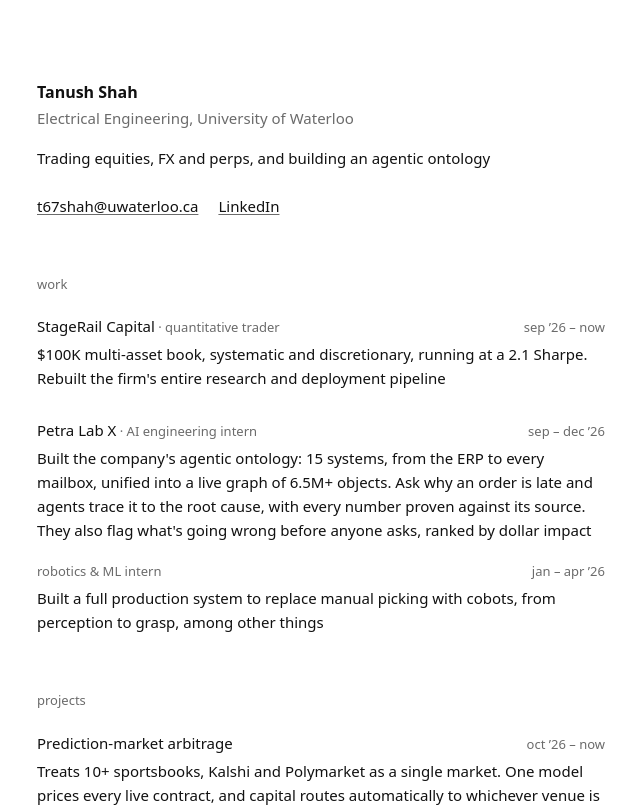
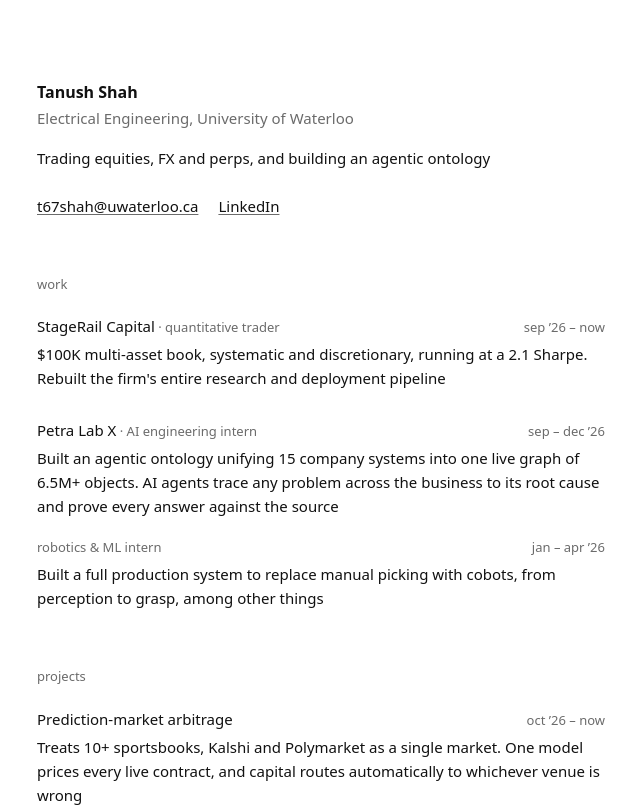
Before and after one commit to tswaterloo/portfoliosite, a Next.js app: page / in a window 1280 px wide. Shown: the top 807 px of the page, without its empty margins (319-959 px from the left). Built offline with nearby package versions, Linux system fonts and the light colour scheme.

Commit message:
Punchier Petra copy
Co-Authored-By: Claude Opus 5.5 <noreply@anthropic.com>
Claude-Session: https://claude.ai/code/session_01VzWT3s4DFsaefx8Bd9sagr

```diff
--- a/app/page.tsx
+++ b/app/page.tsx
@@ -16,7 +16,7 @@ const work: Entry[] = [
     name: "Petra Lab X",
     role: "AI engineering intern",
     dates: "sep – dec ’26",
-    text: "Built the company's agentic ontology: 15 systems, from the ERP to every mailbox, unified into a live graph of 6.5M+ objects. Ask why an order is late and agents trace it to the root cause, with every number proven against its source. They also flag what's going wrong before anyone asks, ranked by dollar impact",
+    text: "Built an agentic ontology unifying 15 company systems into one live graph of 6.5M+ objects. AI agents trace any problem across the business to its root cause and prove every answer against the source",
   },
   {
     role: "robotics & ML intern",
```
